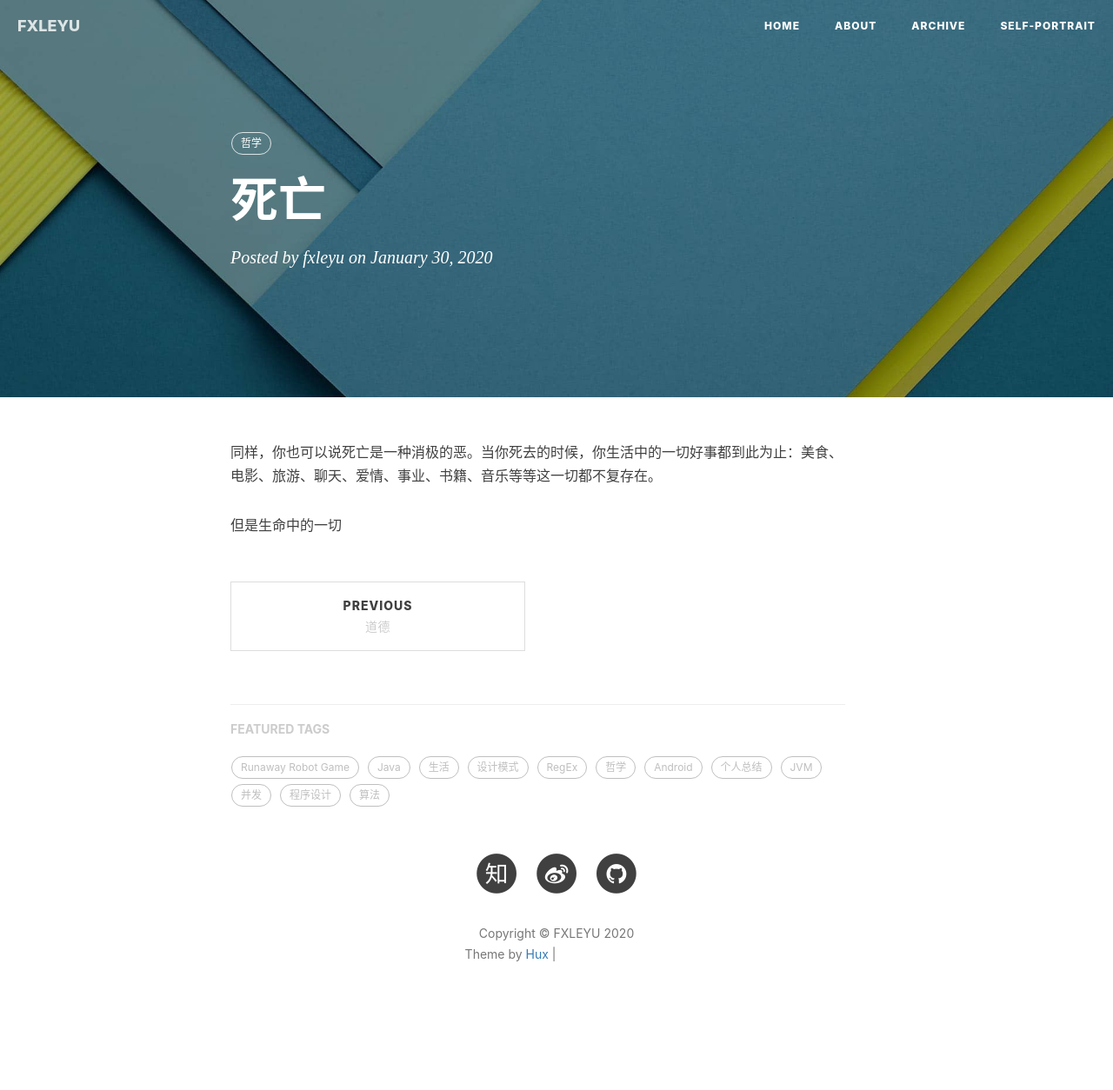
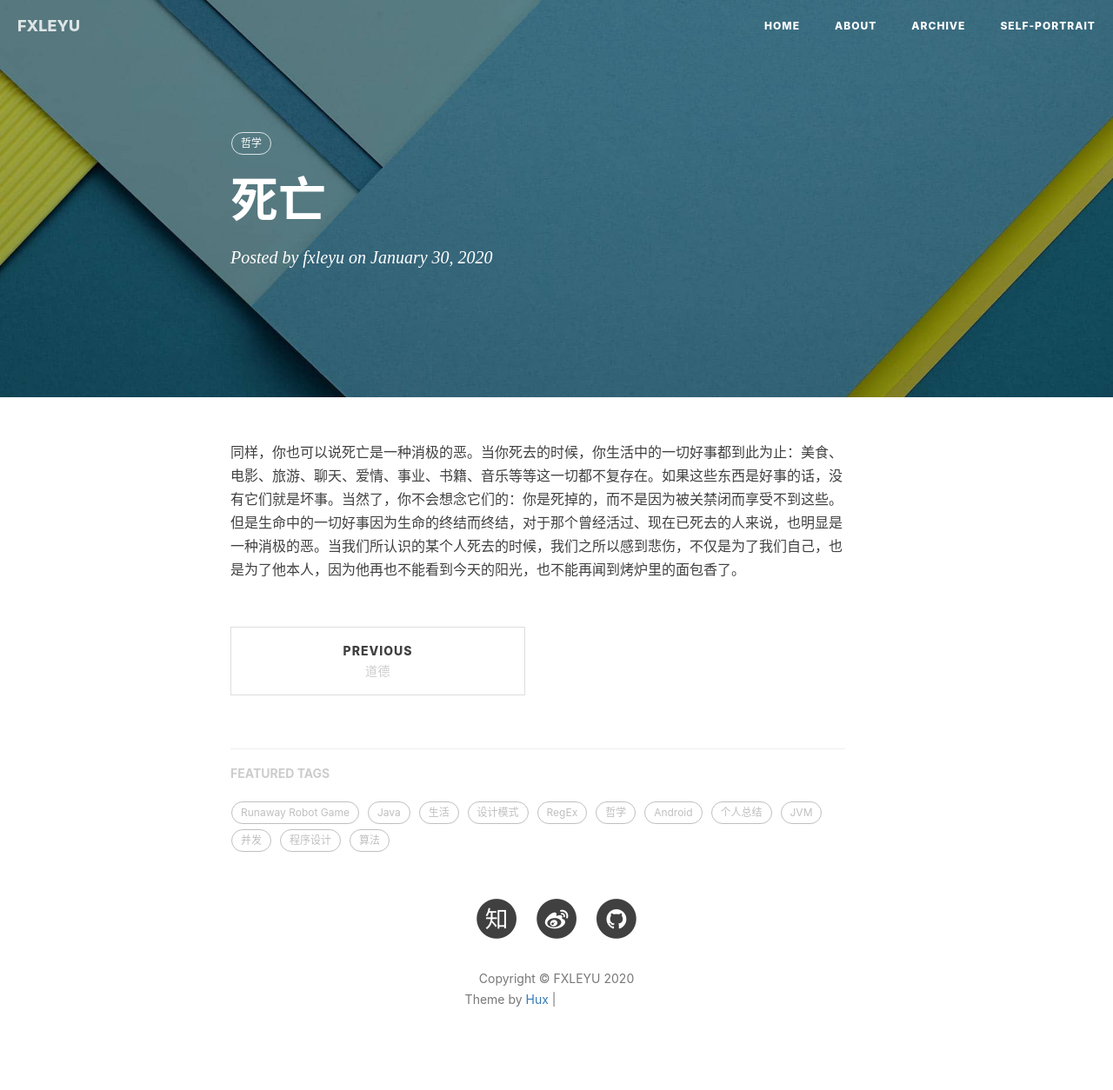
Before and after one commit to fxleyu/fxleyu.github.io, a Jekyll site: the page built from _posts/2020-01-30-death.md, in a window 1280 px wide. Shown: the whole page at 87% size. Built offline with Jekyll 4.4.1, drawn with Linux system fonts in a browser that asks for light colours; nearby versions of some CDN libraries; comment, search, counter and statistics services are not loaded; before the commit the page ends 1202 px from its top, so only the background shows below that; grey boxes are pictures that could not be loaded.

Commit message:
[死亡] 死亡是一种消极的恶
Co-Authored-By: 朱智慧 <fxleyu@qq.com>

```diff
--- a/_posts/2020-01-30-death.md
+++ b/_posts/2020-01-30-death.md
@@ -8,6 +8,4 @@ tags:
     - 哲学
 ---
 
-同样，你也可以说死亡是一种消极的恶。当你死去的时候，你生活中的一切好事都到此为止：美食、电影、旅游、聊天、爱情、事业、书籍、音乐等等这一切都不复存在。
-
-但是生命中的一切
+同样，你也可以说死亡是一种消极的恶。当你死去的时候，你生活中的一切好事都到此为止：美食、电影、旅游、聊天、爱情、事业、书籍、音乐等等这一切都不复存在。如果这些东西是好事的话，没有它们就是坏事。当然了，你不会想念它们的：你是死掉的，而不是因为被关禁闭而享受不到这些。但是生命中的一切好事因为生命的终结而终结，对于那个曾经活过、现在已死去的人来说，也明显是一种消极的恶。当我们所认识的某个人死去的时候，我们之所以感到悲伤，不仅是为了我们自己，也是为了他本人，因为他再也不能看到今天的阳光，也不能再闻到烤炉里的面包香了。
```
